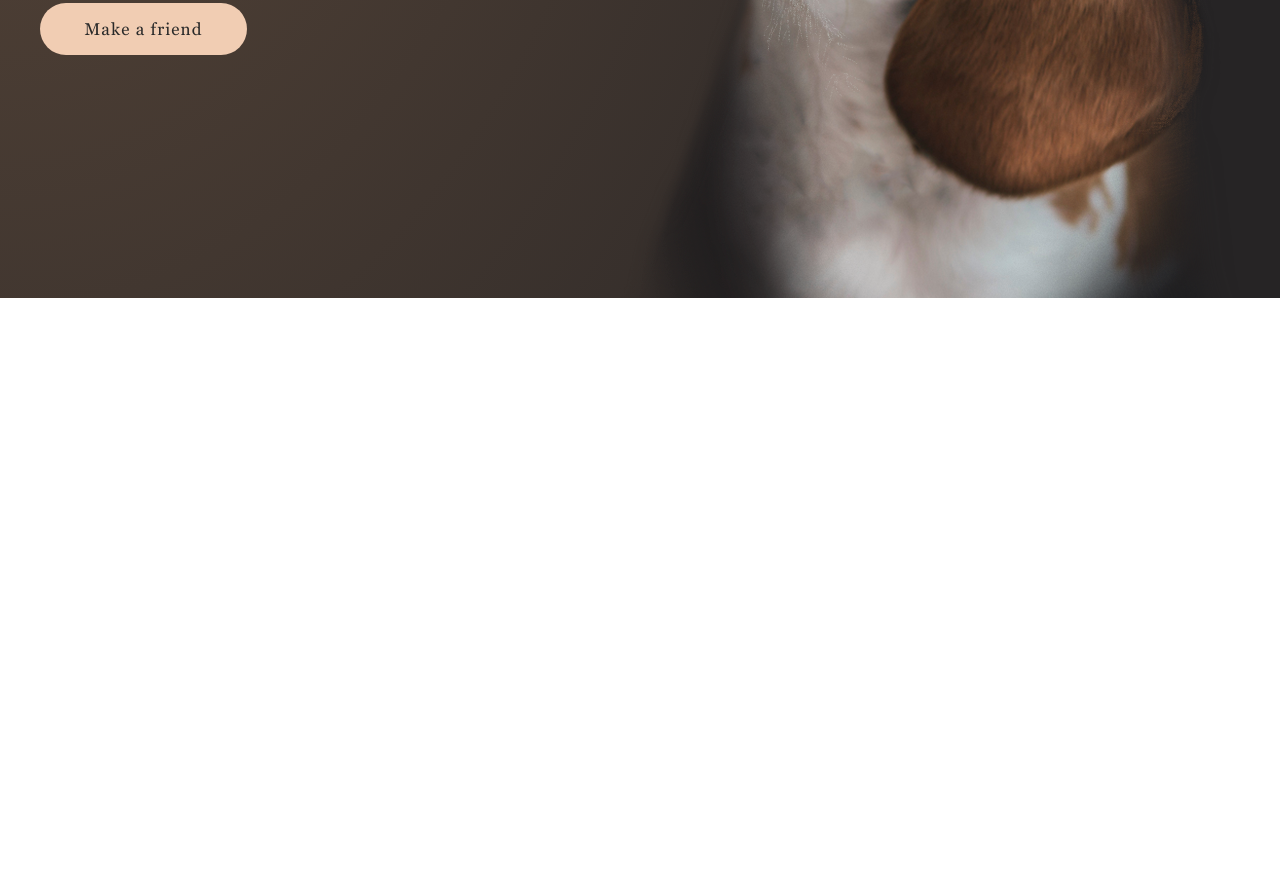
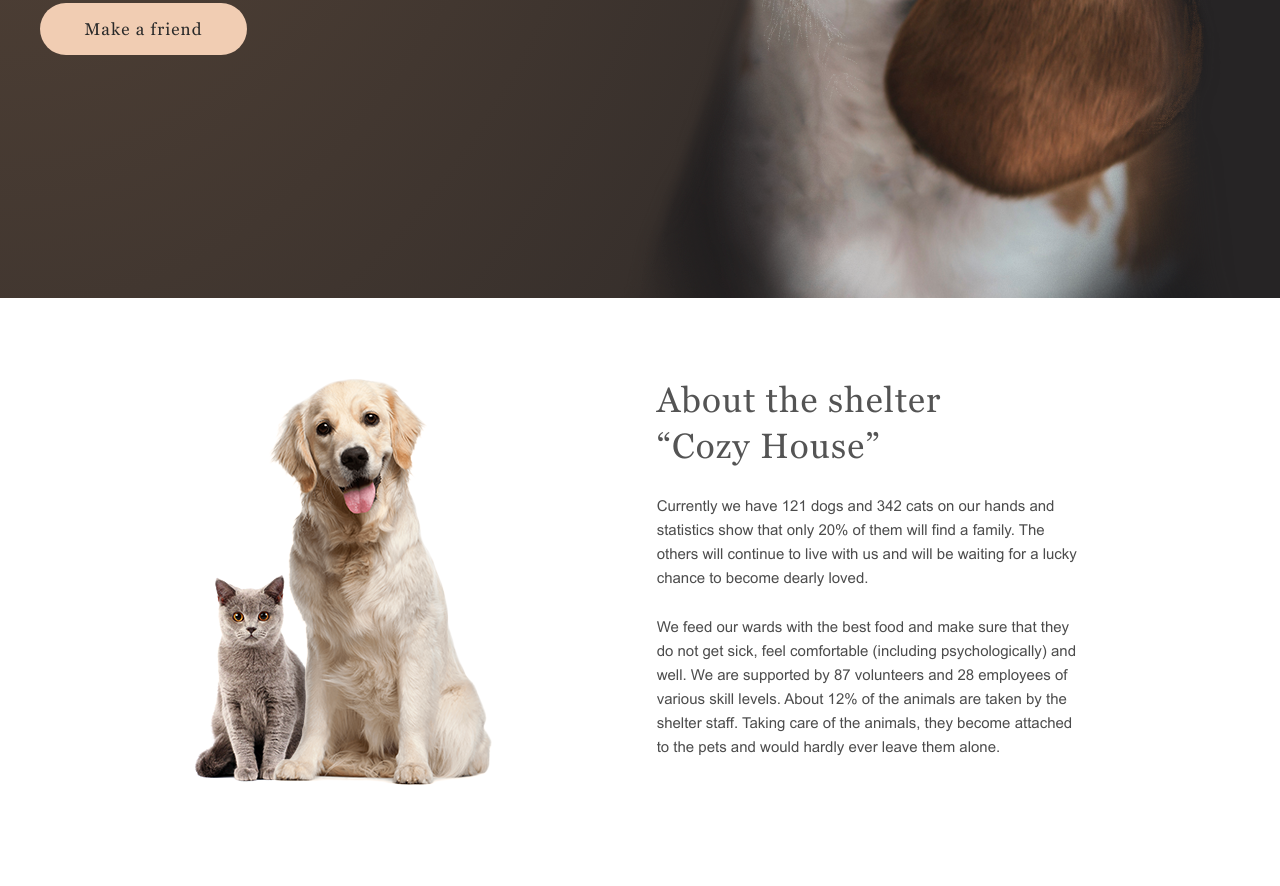
Before and after one commit to artsiom90/shelter-rsschool, a website: page shelter/pages/main/index.html in a window 1280 px wide. Shown: the part 610-1496 px from the top of the page. Before the commit the page ends 908 px from the top, so only its background shows below. Drawn offline with Linux system fonts and the light colour scheme.

Commit message:
feat: add about section

```diff
--- a/shelter/pages/main/index.html
+++ b/shelter/pages/main/index.html
@@ -45,6 +45,27 @@
                 <button class="btn-fill-sm">Make a friend</button>
             </section>
         </div>
+        <div class="container">
+            <section class="section-about" id="about">
+                <div class="section-about-img"></div>
+                <div class="section-about-info">
+                    <h2 class="section-about-title">
+                        About the shelter “Cozy House”
+                    </h2>
+                    <p class="section-about-desc">
+                        Currently we have 121 dogs and 342 cats on our hands and statistics show that only 20% of them
+                        will find a family. The others will continue to live with us and will be waiting for a lucky
+                        chance to become dearly loved.
+                    </p>
+                    <p class="section-about-desc">
+                        We feed our wards with the best food and make sure that they do not get sick, feel comfortable
+                        (including psychologically) and well. We are supported by 87 volunteers and 28 employees of
+                        various skill levels. About 12% of the animals are taken by the shelter staff. Taking care of
+                        the animals, they become attached to the pets and would hardly ever leave them alone.
+                    </p>
+                </div>
+            </section>
+        </div>
     </main>
     </div>
 
--- a/shelter/pages/main/sass/_base.scss
+++ b/shelter/pages/main/sass/_base.scss
@@ -50,3 +50,13 @@ h6 {
     margin: 0 auto;
     padding: 0 40px;
 }
+
+
+header {
+    position: absolute;
+    width: 100%;
+}
+
+.main {
+    width: 100%;
+}
--- a/shelter/pages/main/sass/_header.scss
+++ b/shelter/pages/main/sass/_header.scss
@@ -1,8 +1,3 @@
-header {
-    position: absolute;
-    width: 100%;
-}
-
 .header-container {
     display: flex;
 }
--- /dev/null
+++ b/shelter/pages/main/sass/_main_about.scss
@@ -0,0 +1,41 @@
+.section-about {
+    display: flex;
+    flex-wrap: wrap;
+    justify-content: space-evenly;
+    padding-bottom: 100px;
+}
+
+.section-about-img {
+    height: 408px;
+    width: 300px;
+    background: url('../../assets/images/about-pets.png');
+    background-repeat: no-repeat;
+    background-position: right;
+}
+
+.section-about-info {
+    margin-left: 10px;
+}
+
+.section-about-info>*:not(:last-child) {
+    margin-bottom: 25px;
+}
+
+.section-about-title {
+    max-width: 370px;
+    font-family: 'Georgia';
+    font-weight: 400;
+    font-size: 35px;
+    line-height: 130%;
+    letter-spacing: 1.1px;
+    color: #545454;
+}
+
+.section-about-desc {
+    max-width: 430px;
+    font-family: 'Arial';
+    font-weight: 400;
+    font-size: 15px;
+    line-height: 160%;
+    color: #4C4C4C;
+}
--- a/shelter/pages/main/sass/_main_hero.scss
+++ b/shelter/pages/main/sass/_main_hero.scss
@@ -1,12 +1,9 @@
-.main {
-    width: 1280px;
+.hero-container {
+    display: flex;
+    padding-top: 180px;
+    height: 908px;
+    margin-bottom: 80px;
     background: radial-gradient(100% 215.42% at 0% 0%, #5B483A 0%, #262425 100%);
-    min-height: 908px;
-}
-
-.hero-container {
-    padding-top: 180px;
-    display: flex;
 }
 
 .section-hero {
--- a/shelter/pages/main/sass/style.scss
+++ b/shelter/pages/main/sass/style.scss
@@ -3,3 +3,4 @@
 @import "base";
 @import "header";
 @import "main_hero";
+@import "main_about";
```
Also changed, not shown: shelter/assets/images/about-pets.png (added), shelter/pages/main/style.css, 1 other file.
